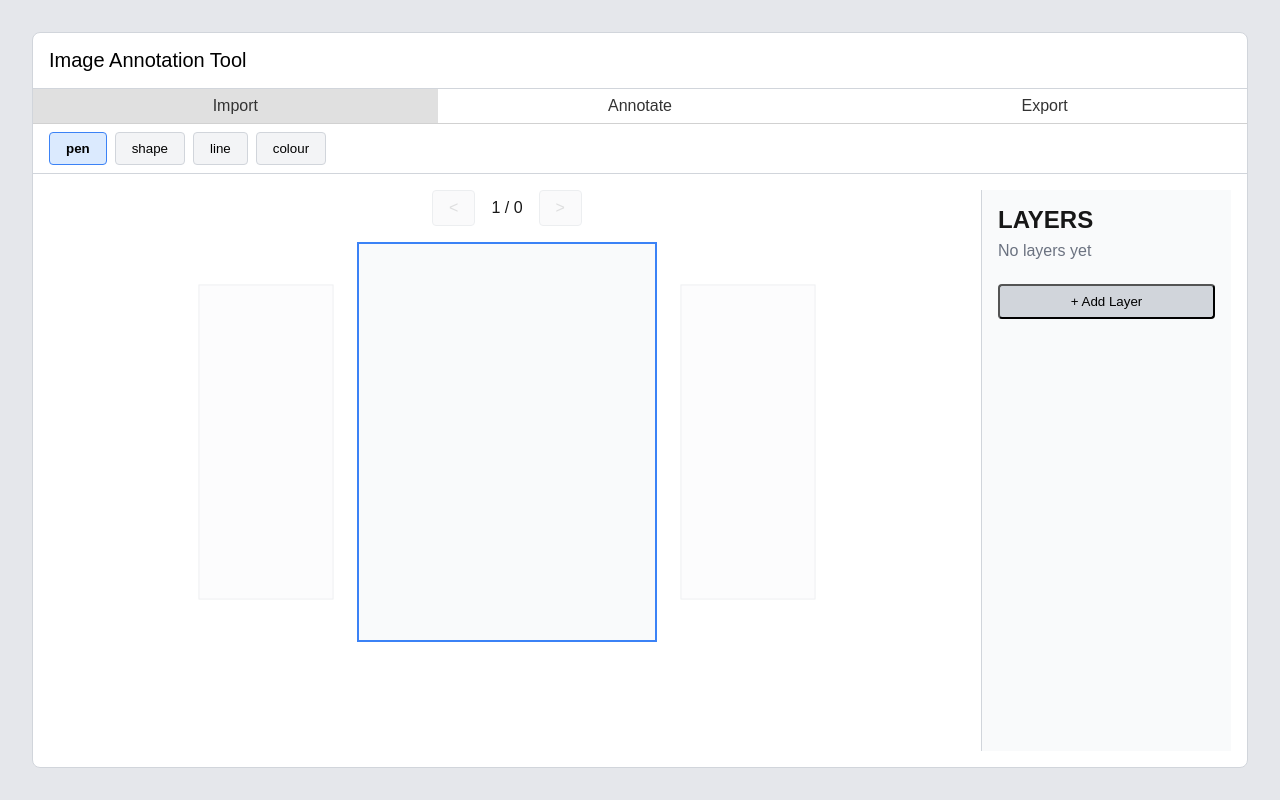
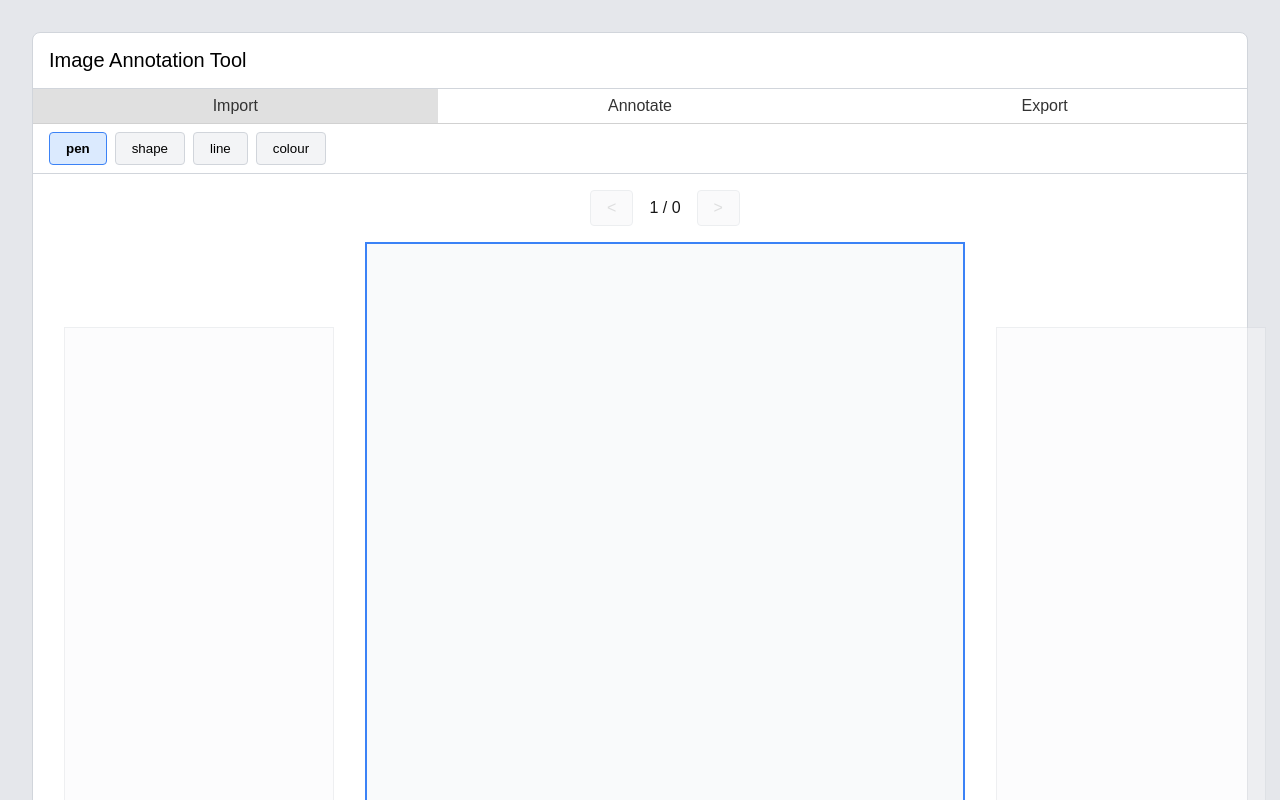
Before and after one commit to ZaynUH/annotation-tool, a Next.js app: page /annotate in a window 1280 px wide. Shown: the top 800 px of the page. Built offline with nearby package versions, Linux system fonts and the light colour scheme.

Commit message:
css recode5

```diff
--- a/styles/AnnotatePage.module.css
+++ b/styles/AnnotatePage.module.css
@@ -65,7 +65,6 @@
   flex-direction: column;
   align-items: center;
   margin-right: 1rem;
-  height: 90%;
 }
 
 .imageControls {
@@ -103,8 +102,8 @@
 }
 
 .imageBoxSmall {
-  width: 150px;
-  height: 350px;
+  width: 300px;
+  height: 700px;
   background-color: #f9fafb;
   border: 1px solid #d1d5db;
   opacity: 0.4;
@@ -116,8 +115,8 @@
 }
 
 .imageBoxLarge {
-  width: 300px;
-  height: 400px;
+  width: 600px;
+  height: 800px;
   background-color: #f9fafb;
   border: 2px solid #3b82f6; /* blue highlight */
   display: flex;
```
